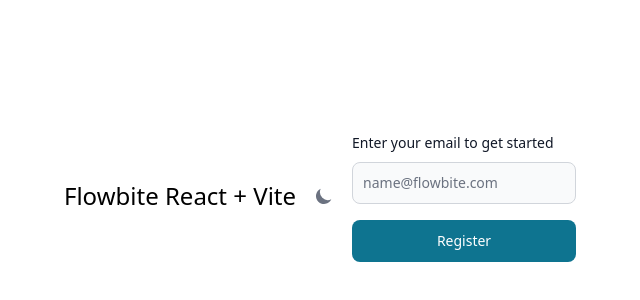
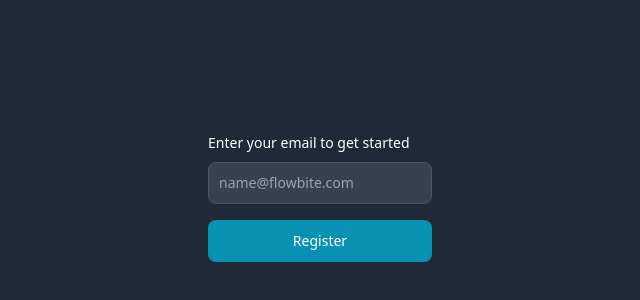
Before and after one commit to jeremyrdavis/thanksgivingaidemo, a React (Vite) app in the folder src/main/webui/: page / in a window 1280 px wide. Shown: the part 204-504 px from the top of the page, without its empty margins (320-960 px from the left). Built offline with nearby package versions, Linux system fonts and the light colour scheme.

Commit message:
dark mode set

```diff
--- a/src/main/webui/src/App.jsx
+++ b/src/main/webui/src/App.jsx
@@ -1,5 +1,5 @@
 import { useState } from "react";
-import { DarkThemeToggle } from "flowbite-react";
+import { Flowbite } from "flowbite-react";
 import ThanksgivingMenu from "./components/ThanksgivingMenu";
 import Region from "./components/Region";
 import Register from "./components/Register";
@@ -64,14 +64,14 @@
         }
 
         return (
+            <Flowbite theme={{ mode: 'dark' }}>
               <main className="flex min-h-screen items-center justify-center gap-2 dark:bg-gray-800">
-                  <h1 className="text-2xl dark:text-white">Flowbite React + Vite</h1>
-                  <DarkThemeToggle/>
                       {step === 1 && <Register updateWorkflow={updateEmail}/>}
                       {step === 2 && <Region callback={updateStateCodes}/>}
                       {step === 3 && <ThanksgivingMenu thanksgivingMenu={thanksgivingMenu} invitationCallback={createInvitation}/> }
                       {step === 4 && <ThanksgivingInvitation invitation={invitation} invitationCallback={createPdf}/>}
                   </main>
+            </Flowbite>
        );
   }
 
```
